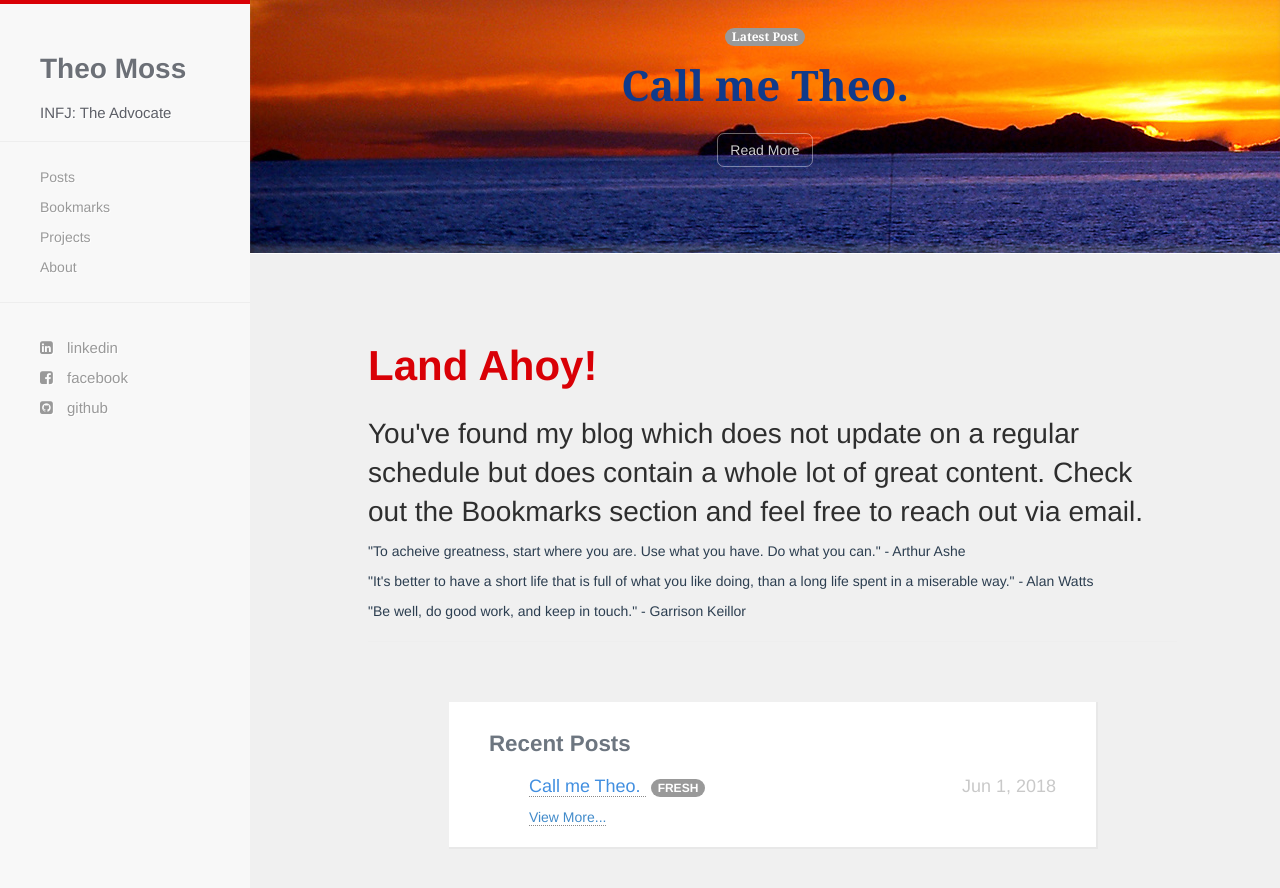
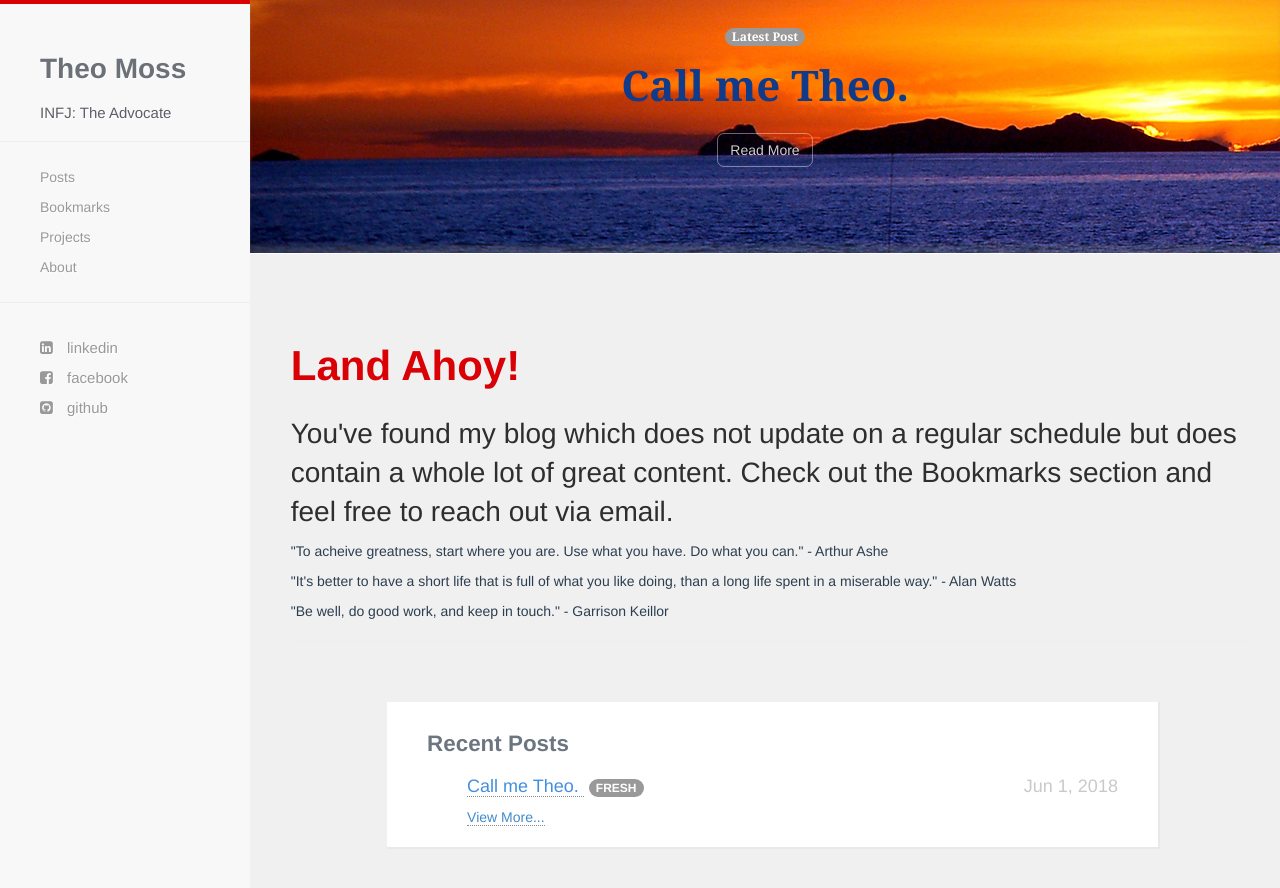
Before and after one commit to tmoss4/tmoss4.github.io, a Jekyll site: the page built from index.html, in a window 1280 px wide and 900 px high. Shown: the top 888 px of the window. Built offline with Jekyll 4.4.1, drawn with Linux system fonts in a browser that asks for light colours; nearby versions of some CDN libraries.

Commit message:
width change

```diff
--- a/css/hc.css
+++ b/css/hc.css
@@ -59,7 +59,7 @@ p
 
 .container
 {
-  width:80%;
+  width:95%;
   padding-right:0;
   padding-top:30px
 }
```
